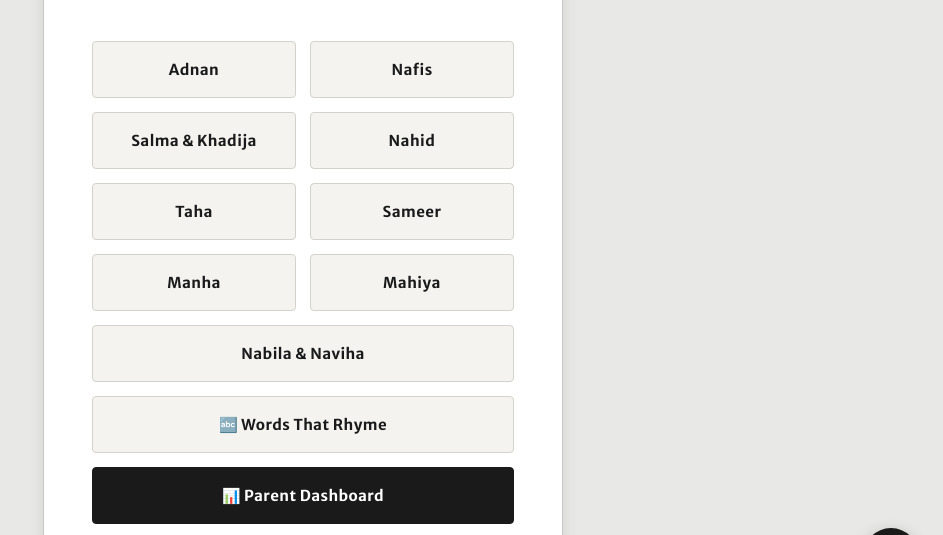
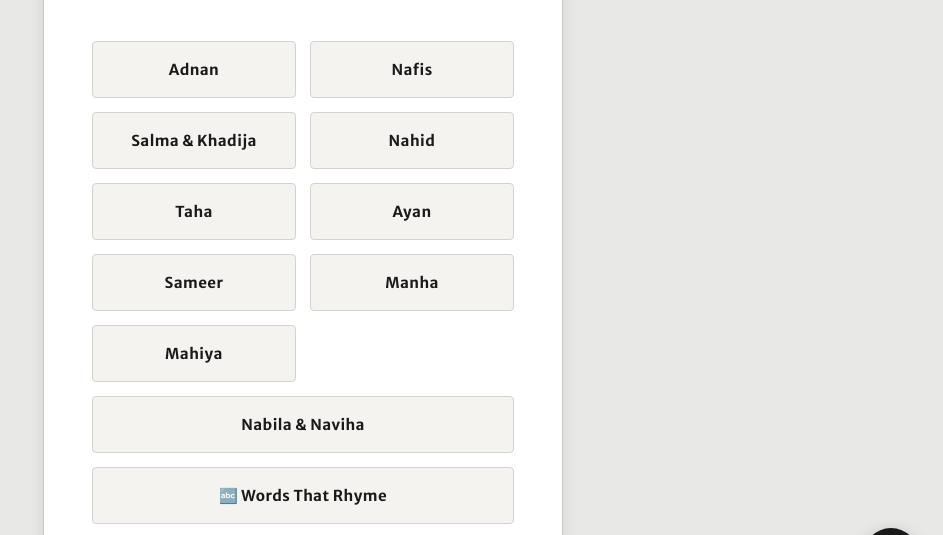
Before and after one commit to ihthos0-art/tutions, a plain HTML site: page index.html in a window 1280 px wide. Shown: the part 192-727 px from the top of the page, without its empty margins (337-1280 px from the left). Drawn offline with nearby package versions, Linux system fonts and the light colour scheme.

Commit message:
Add Ayan to student menu
Co-Authored-By: Claude <noreply@anthropic.com>

```diff
--- a/index.html
+++ b/index.html
@@ -34,6 +34,7 @@
       <a class="name-btn" href="salma-khadija.html">Salma &amp; Khadija</a>
       <a class="name-btn" href="nahid.html">Nahid</a>
       <a class="name-btn" href="taha.html">Taha</a>
+      <a class="name-btn" href="ayan.html">Ayan</a>
       <a class="name-btn" href="sameer.html">Sameer</a>
       <a class="name-btn" href="manha.html">Manha</a>
       <a class="name-btn" href="mahiya.html">Mahiya</a>
```
